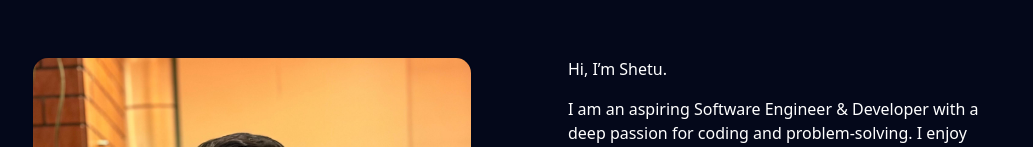
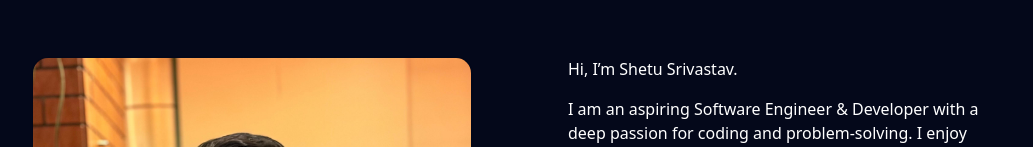
Before and after one commit to Shetu003/Portfolio, a React (Vite) app: page / in a window 1280 px wide. Shown: the part 1031-1178 px from the top of the page, without its empty margins (120-1153 px from the left). Built offline with nearby package versions, Linux system fonts and the light colour scheme.

Commit message:
About.jsx

```diff
--- a/src/pages/About/About.jsx
+++ b/src/pages/About/About.jsx
@@ -22,7 +22,7 @@ export default function About() {
 
             <div className="relative space-y-4">
               <p className="text-white">
-                Hi, I’m Shetu.
+                Hi, I’m Shetu Srivastav.
               </p>
               <p>
                 I am an aspiring Software Engineer & Developer with a deep passion for coding and problem-solving. I enjoy building something new every day—whether it's an innovative project, a handy tool, or a creative solution to a challenge. Beyond writing code, I bring curiosity, adaptability, and a strong work ethic, allowing me to contribute effectively to teams and projects. I'm always eager to take on new challenges, refine my skills, and explore fresh ideas.
```
